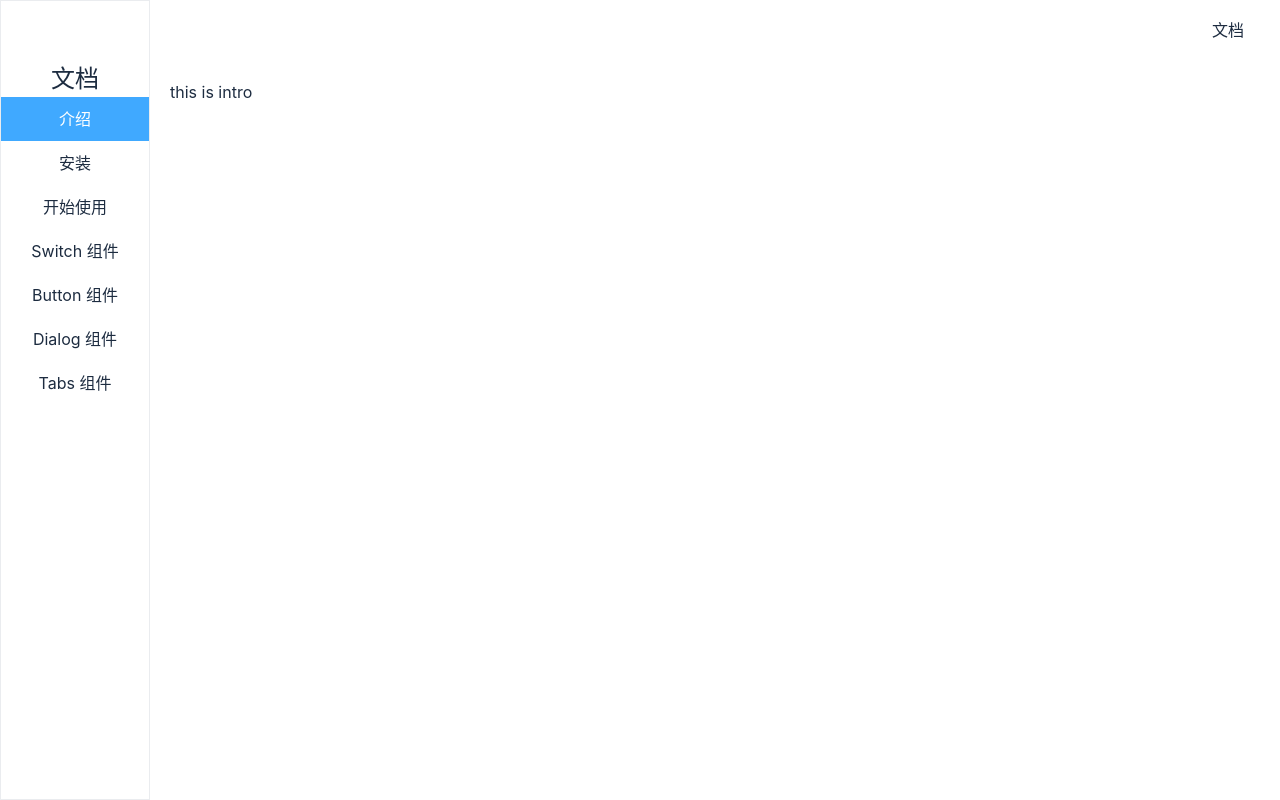
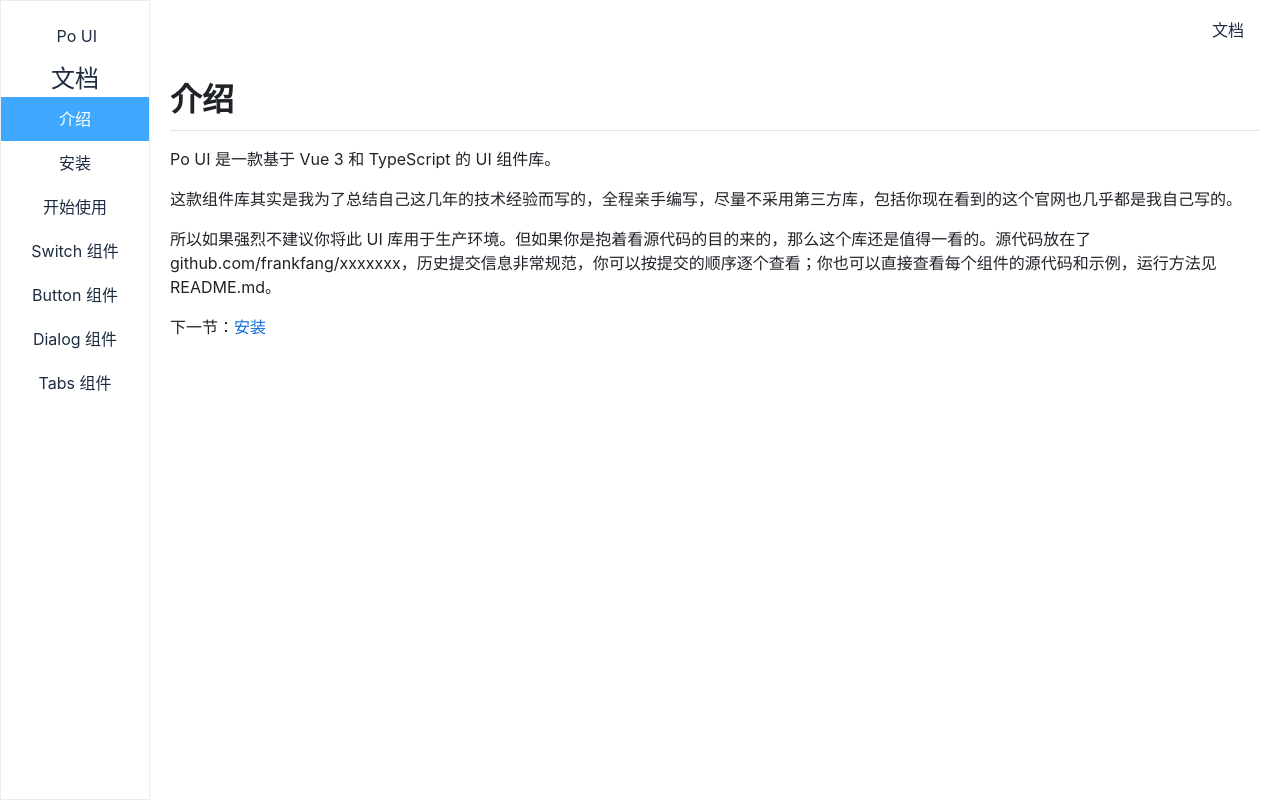
Before and after one commit to potatoMM/po-ui, a Vue app: page /#/doc/intro in a window 1280 px wide. Built offline with nearby package versions, Linux system fonts and the light colour scheme.

Commit message:
引入github-markdown-css

```diff
--- a/package.json
+++ b/package.json
@@ -6,12 +6,13 @@
     "build": "vite build"
   },
   "dependencies": {
+    "github-markdown-css": "^4.0.0",
     "vue": "^3.0.0-rc.1",
     "vue-router": "4.0.0-beta.3"
   },
   "devDependencies": {
+    "@vue/compiler-sfc": "^3.0.0-rc.1",
     "sass": "1.26.10",
-    "@vue/compiler-sfc": "^3.0.0-rc.1",
     "vite": "^1.0.0-rc.1"
   }
 }
--- a/src/components/TopNav.vue
+++ b/src/components/TopNav.vue
@@ -4,6 +4,7 @@
       <svg class="icon" >
         <use xlink:href="#icon-tudou"></use>
       </svg>
+      Po UI
     </router-link>
     <ul class="menu">
       <li>
--- a/src/main.ts
+++ b/src/main.ts
@@ -3,6 +3,7 @@
 import { createApp } from 'vue'
 import App from './App.vue'
 import router from './router.ts'
+import 'github-markdown-css'
 
 const app = createApp(App)
 app.use(router)
--- a/src/views/Install.vue
+++ b/src/views/Install.vue
@@ -1,7 +1,15 @@
 <template>
-  <div>
-    this is install
-  </div>
+  <article class="markdown-body">
+   <h1>安装</h1>
+   <p>打开终端运行下列命令：</p>
+   <pre><code>npm install king-ui</code></pre>
+   <p>或</p>
+   <pre><code>yarn add king-ui</code></pre>
+
+   <p>
+     下一节：<a href="#/doc/get-started">开始使用</a>
+   </p>
+ </article>
 </template>
 <script lang="ts">
 
--- a/src/views/Intro.vue
+++ b/src/views/Intro.vue
@@ -1,7 +1,11 @@
 <template>
-  <div>
-    this is intro
-  </div>
+  <article class="markdown-body">
+   <h1>介绍</h1>
+   <p>Po UI 是一款基于 Vue 3 和 TypeScript 的 UI 组件库。</p>
+   <p>这款组件库其实是我为了总结自己这几年的技术经验而写的，全程亲手编写，尽量不采用第三方库，包括你现在看到的这个官网也几乎都是我自己写的。</p>
+   <p>所以如果强烈不建议你将此 UI 库用于生产环境。但如果你是抱着看源代码的目的来的，那么这个库还是值得一看的。源代码放在了 github.com/frankfang/xxxxxxx，历史提交信息非常规范，你可以按提交的顺序逐个查看；你也可以直接查看每个组件的源代码和示例，运行方法见 README.md。</p>
+   下一节：<a href="#/doc/install">安装</a>
+ </article>
 </template>
 <script lang="ts">
 
```
Also changed, not shown: 1 other file (tests, documents, lock files or other folders).
